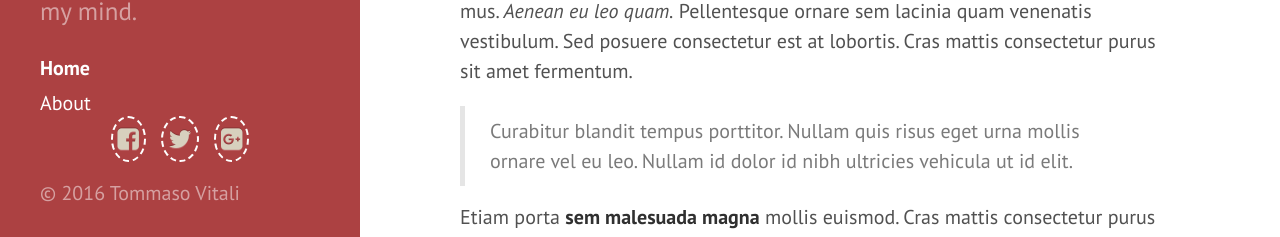
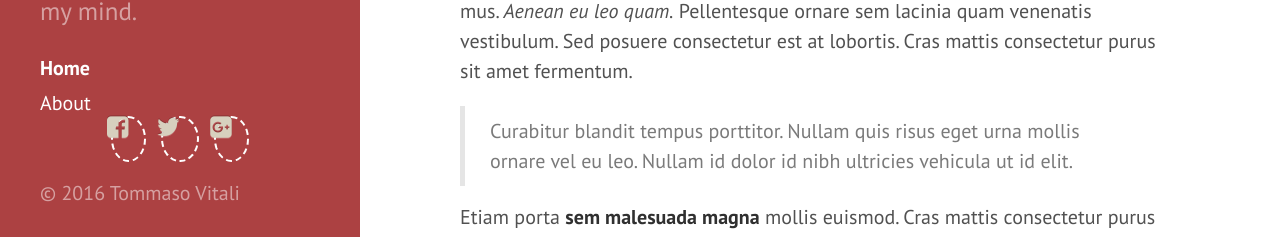
Before and after one commit to tommivitali/tommivitali.github.io, a Jekyll site: the page built from index.html, in a window 1280 px wide and 1400 px high, scrolled down 507 px. Shown: the part 1152-1389 px from the top of the window. Built offline with Jekyll 4.4.1, drawn with Linux system fonts in a browser that asks for light colours; nearby versions of some CDN libraries; the list of posts is cut into pages by our own code.

Commit message:
Icone social

```diff
--- a/public/css/social.css
+++ b/public/css/social.css
@@ -3,6 +3,7 @@
 }
 
 .social .link {
+  vertical-align: middle;
   width: 50px;
   height: 50px;
   border-radius: 50%;
@@ -18,3 +19,10 @@
     0 1px 0 rgba(255, 255, 255, 0.2);
   font-size: 25px;
 }
+
+.social .link span {
+  text-align: center;
+  top: 50%;
+  left: 50%;
+  transform: translate(-50%, -50%);
+}
```
